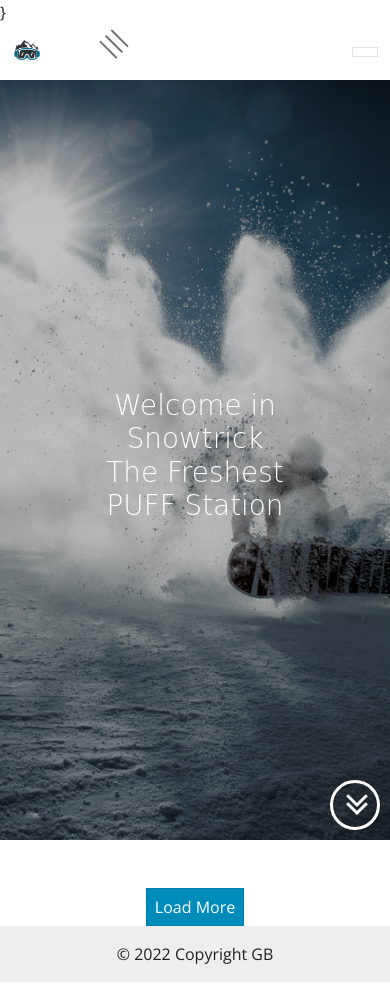
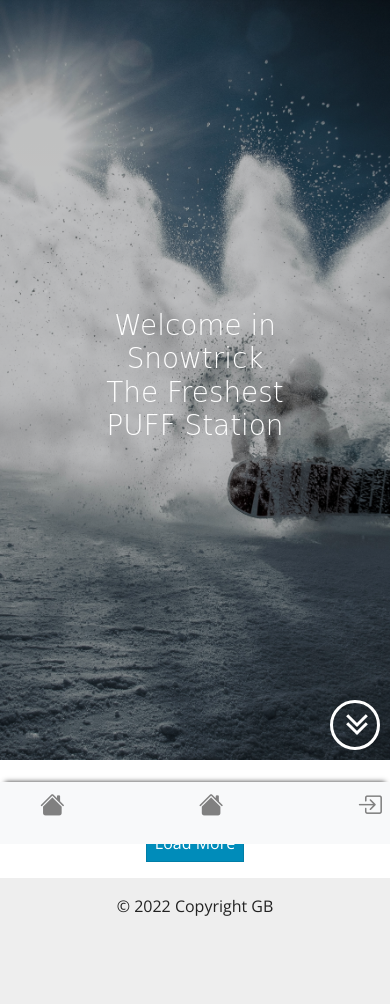
Before and after one commit to GabTHP/snowtricks, a Symfony app: template templates/trick/index.html.twig in a window 390 px wide. Before the commit the page ends 982 px from the top, so only its background shows below. Run offline with Twig, Linux system fonts and the light colour scheme; the template is opened without the code that fills it, so the values that code supplies are empty; some libraries are stand-ins or nearby versions; some web fonts are replaced.

Commit message:
home page ok, responsive mobile ok

```diff
--- a/public/css/style.css
+++ b/public/css/style.css
@@ -3,8 +3,7 @@
 /* The hero image */
 .hero-image {
 	/* Use "linear-gradient" to add a darken background effect to the image (photographer.jpg). This will make the text easier to read */
-	background-image: linear-gradient(rgba(0, 0, 0, 0.26), rgba(0, 0, 0, 0.198)),
-		url("/images/snowboard_header.jpg");
+	background-image: linear-gradient(rgba(0, 0, 0, 0.26), rgba(0, 0, 0, 0.198)), url("/images/snowboard_header.jpg");
 
 	/* Set a specific height */
 	height: 90vh;
@@ -169,3 +168,173 @@ span:nth-child(4) {
 .card {
 	width: 20rem;
 }
+
+/* arrow to top */
+.to-top {
+	color: rgb(39, 39, 39);
+	visibility: hidden;
+	padding-top: 1.8em;
+	position: relative;
+	border-color: rgb(39, 39, 39);
+	text-decoration: none;
+	transition: all 0.3s ease-out;
+	padding-right: 200px;
+}
+
+.fade-in-image {
+	animation: fadeIn 5s;
+	-webkit-animation: fadeIn 5s;
+	-moz-animation: fadeIn 5s;
+	-o-animation: fadeIn 5s;
+	-ms-animation: fadeIn 5s;
+}
+@keyframes fadeIn {
+	0% {
+		opacity: 0;
+	}
+	100% {
+		opacity: 1;
+	}
+}
+
+@-moz-keyframes fadeIn {
+	0% {
+		opacity: 0;
+	}
+	100% {
+		opacity: 1;
+	}
+}
+
+@-webkit-keyframes fadeIn {
+	0% {
+		opacity: 0;
+	}
+	100% {
+		opacity: 1;
+	}
+}
+
+@-o-keyframes fadeIn {
+	0% {
+		opacity: 0;
+	}
+	100% {
+		opacity: 1;
+	}
+}
+
+@-ms-keyframes fadeIn {
+	0% {
+		opacity: 0;
+	}
+	100% {
+		opacity: 1;
+	}
+}
+.to-top:before {
+	content: "▲";
+	font-size: 0.9em;
+	position: absolute;
+	top: 0;
+	left: 50%;
+	margin-left: -0.7em;
+	border: solid 0.13em rgb(65, 65, 65);
+	border-radius: 10em;
+	width: 1.4em;
+	height: 1.4em;
+	line-height: 1.3em;
+	border-color: inherit;
+	transition: transform 0.5s ease-in;
+}
+.to-top:hover {
+	color: rgb(34, 34, 34);
+	border-color: rgb(31, 31, 31);
+}
+
+/*hide navbar on mobile device */
+
+@media (min-width: 100px) {
+	#hide-nav {
+		display: none;
+	}
+}
+
+@media (min-width: 100px) {
+	.to-top {
+		display: none;
+	}
+}
+@media (min-width: 500px) {
+	.to-top {
+		display: block;
+	}
+}
+
+@media (min-width: 500px) {
+	#hide-nav {
+		display: block;
+	}
+}
+@media (min-width: 500px) {
+	.navbar-nav {
+		-ms-flex-direction: row;
+		flex-direction: row;
+	}
+	.nav-link {
+		padding-left: 10px;
+	}
+}
+.navbar-nav .nav-link {
+	padding-right: 0.5rem;
+	padding-left: 0.5rem;
+}
+
+/*nav-mobile-bottom*/
+
+ul {
+	list-style: none;
+}
+li {
+	color: #fff;
+}
+aside {
+	border-right: 1px solid #474747;
+	background: #f8f9fa;
+	flex: 1 0 10%;
+	padding-right: 0.5rem;
+	padding-left: 0.5rem;
+	padding-top: 0.5rem;
+	border-style: none;
+	box-shadow: 0 -5px 5px -5px #333;
+}
+.wrapper {
+	display: flex;
+	height: 100%;
+	z-index: 100;
+	position: fixed;
+	bottom: 0;
+	width: 100%;
+	height: 50px;
+	border-style: none;
+}
+@media (max-width: 500px) {
+	.wrapper {
+		flex-direction: column-reverse;
+	}
+	ul {
+		display: flex;
+		align-items: center;
+		justify-content: space-between;
+	}
+}
+.wrapper_inner {
+	width: 90%;
+	margin: 0px auto;
+}
+
+@media (min-width: 500px) {
+	#nav-mobile-hide {
+		display: none;
+	}
+}
--- a/templates/base.html.twig
+++ b/templates/base.html.twig
@@ -2,7 +2,7 @@
 <html>
     <head>
         <meta charset="UTF-8">
-
+        <meta name="viewport" content="width=device-width, initial-scale=1">
         <link rel="apple-touch-icon" sizes="180x180" href="/apple-touch-icon.png">
         <link rel="icon" type="image/png" sizes="32x32" href="/favicon-32x32.png">
         <link rel="icon" type="image/png" sizes="16x16" href="/favicon-16x16.png">
@@ -15,19 +15,16 @@
         {% block stylesheets %}
             {{ encore_entry_link_tags('app') }}
         {% endblock %}
-}
+
     </head>
 
     <body>
-        <nav class="navbar navbar-expand-lg navbar-light bg-faded">
+        <nav id="hide-nav" class="navbar navbar-expand-lg navbar-light bg-faded">
             <div class="container-fluid">
                 <a class="navbar-brand" href="/">
                     <img src="/images/logo_snowtrick.png" alt="" width="30" height="24" class="d-inline-block align-text-top">
                 </a>
-                <button class="navbar-toggler" type="button" data-bs-toggle="collapse" data-bs-target="#navbarNavDropdown" aria-controls="navbarNavDropdown" aria-expanded="false" aria-label="Toggle navigation">
-                <span class="navbar-toggler-icon"></span>
-                </button>
-                <div class="collapse navbar-collapse" id="navbarNavDropdown">
+
                 <ul class="navbar-nav float-right">
                     <li class="nav-item">
                     <a class="nav-link" aria-current="page" href="{{ url('home') }}">Home</a>
@@ -39,14 +36,22 @@
                     <a class="nav-link" href="{{ url('app_register') }}">sign up</a>
                     </li>
                 </ul>
-                </div>
             </div>
         </nav>
         {% block body %}{% endblock %}
-    <footer class="page-footer font-small blue">
-
+        <div id="nav-mobile-hide" class="wrapper sticky-nav">
+        <aside>
+            <ul>
+            <li><h2><a href="/"><i style="color:grey" class="bi bi-house-fill"></i></a><h2></li>
+            <li><h2><a href="/signin"><i style="color:grey" class="bi bi-house-fill"></i></a><h2></li>
+            <li><h2><a href="/login"><i style="color:grey" class="bi bi-box-arrow-in-right"></i></a><h2></li>
+            </ul>
+        </aside>
+        </div>
+    <footer class="page-footer font-small bg-secondary blue" style="padding-bottom:70px;">
     <!-- Copyright -->
-    <div class="bg-secondary footer-copyright text-center py-3">© 2022 Copyright GB</div>
+    <div class=" footer-copyright text-center py-3">© 2022 Copyright GB</div>
+    </footer
     </body>
     {% block javascripts %}
     <script src="https://code.jquery.com/jquery-3.3.1.slim.min.js" integrity="sha384-q8i/X+965DzO0rT7abK41JStQIAqVgRVzpbzo5smXKp4YfRvH+8abtTE1Pi6jizo" crossorigin="anonymous"></script>
@@ -55,10 +60,5 @@
 
             <!-- bs-custom-file-input | Used to animate the custom-file-input of Boostrap -->
             <script src="https://cdn.jsdelivr.net/npm/bs-custom-file-input/dist/bs-custom-file-input.js"></script>
-            <script>
-                $(document).ready(function () {
-                    bsCustomFileInput.init()
-                });
-            </script>
     {% endblock %}
 </html>
--- a/templates/trick/index.html.twig
+++ b/templates/trick/index.html.twig
@@ -34,10 +34,15 @@
     {% endfor %}
     </div>
 </section>
-<div class="text-center">
+<section>
+<div class="text-center p-3">
     <button id="loadMoreTricks" class="btn btn-primary">Load More</button>
 </div>
+<div class="d-flex flex-row-reverse">
+<a href="/#tricks" id="arrow-up" class="to-top"></a>
+</div>
 </section>
+
 
 {% endblock %}
 
@@ -51,13 +56,17 @@
         event.preventDefault();
         click++;
         var start = 5 * click;
+        if (start > 14) {
+            document.getElementById("arrow-up").classList.add("fade-in-image");
+            document.getElementById("arrow-up").style.visibility = "visible";
+            }
         const url = " {{ url('loadMoreTricks') }}" + start;
         axios.get(url).then(function(response) {
             console.log(response);
             $("#trickList").append(response.data);
-            $("#arrow-up").show();
         });
     }
     document.getElementById("loadMoreTricks").addEventListener("click", loadMoreTricks);
+    document.getElementById("loadMoreTricks").addEventListener("click", loadMoreTricks);
 </script>
 {% endblock %}
```
Also changed, not shown: 1 other file.
